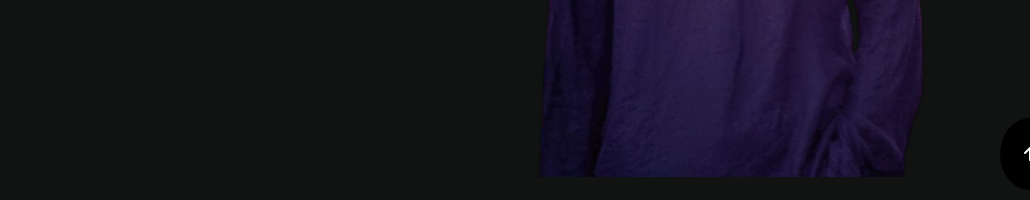
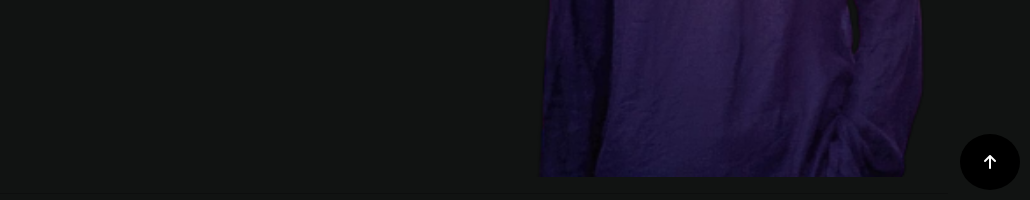
Before and after one commit to Abutalebhammayat/md-mutasim-islam_ali, a plain HTML site: page index.html in a window 1280 px wide. Shown: the part 600-800 px from the top of the page, 250-1280 px from the left. Drawn offline with nearby package versions, Linux system fonts and the light colour scheme.

Commit message:
last commit

```diff
--- a/index.html
+++ b/index.html
@@ -65,7 +65,7 @@
             </div>
             <hr style="color: black; ">
         </div>
-        <div><a href="#HOME" class="text-white bg-black p-4 rounded-circle shortcut-btn-up"><i class="fa-solid fa-arrow-up"></i></a></div>
+        <div><a href="#HOME" class="text-white bg-black px-4 py-3 circle-broder shortcut-btn-up"><i class="fa-solid fa-arrow-up"></i></a></div>
     </header>
 
     <main class="pt-5 mt-5">
--- a/styles/style.css
+++ b/styles/style.css
@@ -29,5 +29,8 @@ body{
 .shortcut-btn-up{
     position: fixed;
     bottom: 10px;
-    left: 1250px;
+    right: 10px;
 }
+.circle-broder{
+    border-radius: 50%;
+}
```
